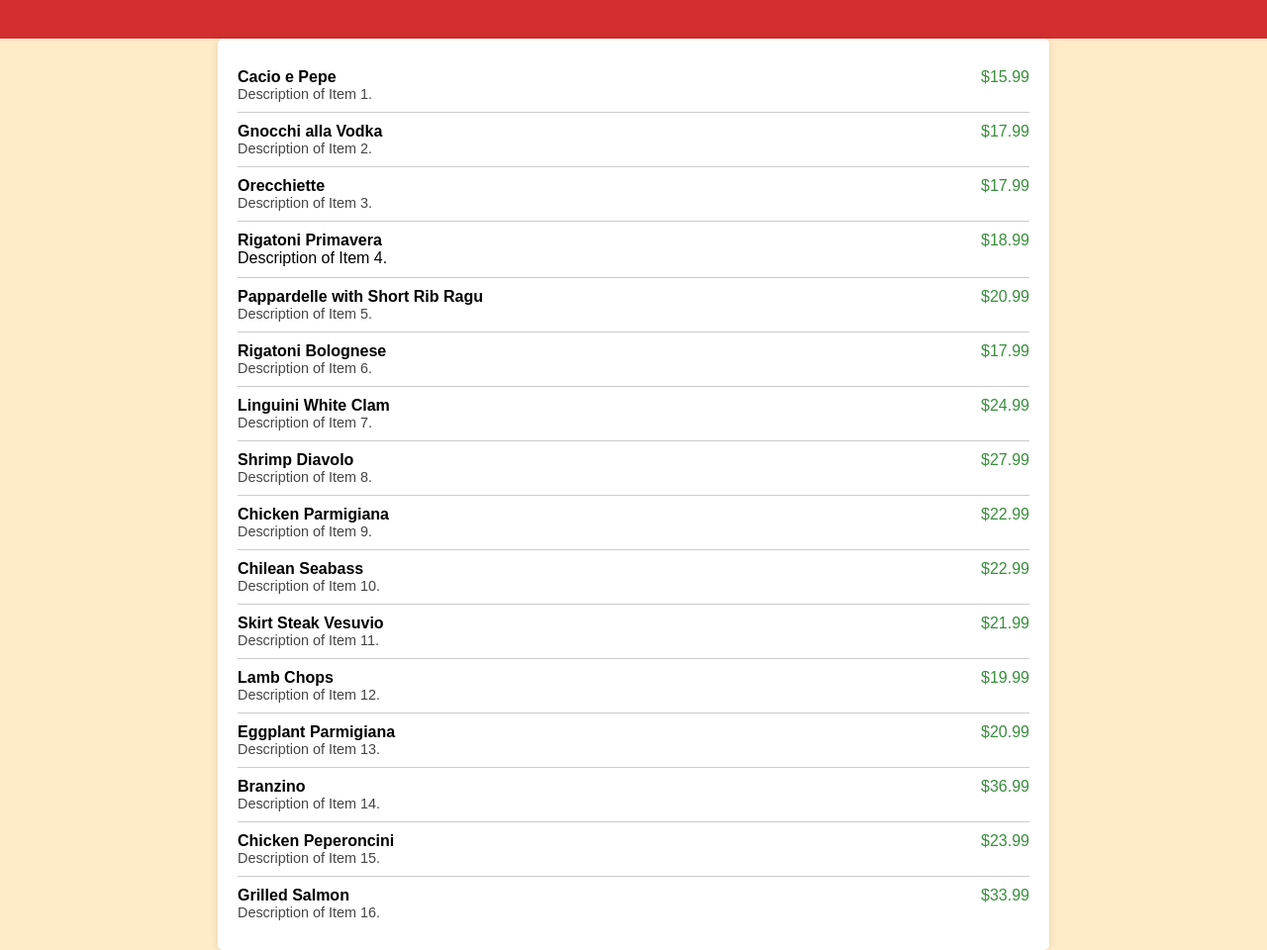
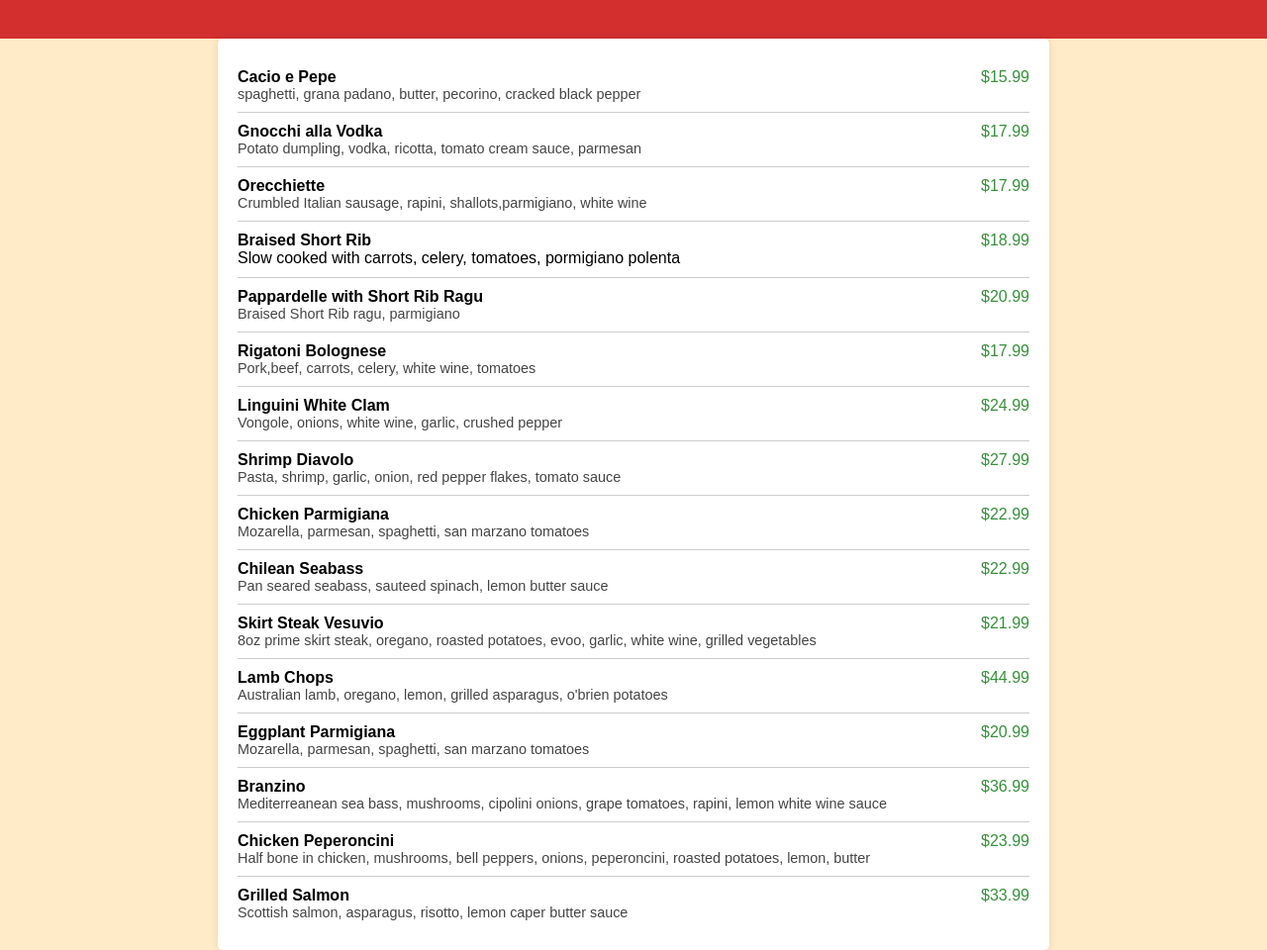
Before and after one commit to oortiz22/oortiz22.github.io, a plain HTML site: page index.html in a window 1280 px wide. Shown: the part 81-1041 px from the top of the page at 99% size. Drawn offline with Linux system fonts and the light colour scheme.

Commit message:
Menu Items- Price/ Descriptions- Update index.html

```diff
--- a/index.html
+++ b/index.html
@@ -71,112 +71,112 @@
         <div class="menu-item">
             <div class="menu-item-info">
                 <div class="menu-item-name" onclick="toggleDescription(this)">Cacio e Pepe</div>
-                <div class="menu-item-description">Description of Item 1.</div>
+                <div class="menu-item-description">spaghetti, grana padano, butter, pecorino, cracked black pepper</div>
             </div>
             <div class="menu-item-price">$15.99</div>
         </div>
         <div class="menu-item">
             <div class="menu-item-info">
                 <div class="menu-item-name" onclick="toggleDescription(this)">Gnocchi alla Vodka</div>
-                <div class="menu-item-description">Description of Item 2.</div>
+                <div class="menu-item-description">Potato dumpling, vodka, ricotta, tomato cream sauce, parmesan</div>
             </div>
             <div class="menu-item-price">$17.99</div>
         </div>
         <div class="menu-item">
             <div class="menu-item-info">
                 <div class="menu-item-name" onclick="toggleDescription(this)">Orecchiette</div>
-                <div class="menu-item-description">Description of Item 3.</div>
+                <div class="menu-item-description">Crumbled Italian sausage, rapini, shallots,parmigiano, white wine</div>
             </div>
             <div class="menu-item-price">$17.99</div>
         </div>
         <div class="menu-item">
             <div class="menu-item-info">
-                <div class="menu-item-name" onclick="toggleDescription(this)">Rigatoni Primavera</div>
-                <div class "menu-item-description">Description of Item 4.</div>
+                <div class="menu-item-name" onclick="toggleDescription(this)">Braised Short Rib</div>
+                <div class "menu-item-description">Slow cooked with carrots, celery, tomatoes, pormigiano polenta</div>
             </div>
             <div class="menu-item-price">$18.99</div>
         </div>
         <div class="menu-item">
             <div class="menu-item-info">
                 <div class="menu-item-name" onclick="toggleDescription(this)">Pappardelle with Short Rib Ragu</div>
-                <div class="menu-item-description">Description of Item 5.</div>
+                <div class="menu-item-description">Braised Short Rib ragu, parmigiano</div>
             </div>
             <div class="menu-item-price">$20.99</div>
         </div>
         <div class="menu-item">
             <div class="menu-item-info">
                 <div class="menu-item-name" onclick="toggleDescription(this)">Rigatoni Bolognese</div>
-                <div class="menu-item-description">Description of Item 6.</div>
+                <div class="menu-item-description">Pork,beef, carrots, celery, white wine, tomatoes</div>
             </div>
             <div class="menu-item-price">$17.99</div>
         </div>
         <div class="menu-item">
             <div class="menu-item-info">
                 <div class="menu-item-name" onclick="toggleDescription(this)">Linguini White Clam</div>
-                <div class="menu-item-description">Description of Item 7.</div>
+                <div class="menu-item-description">Vongole, onions, white wine, garlic, crushed pepper</div>
             </div>
             <div class="menu-item-price">$24.99</div>
         </div>
         <div class="menu-item">
             <div class="menu-item-info">
                 <div class="menu-item-name" onclick="toggleDescription(this)">Shrimp Diavolo</div>
-                <div class="menu-item-description">Description of Item 8.</div>
+                <div class="menu-item-description">Pasta, shrimp, garlic, onion, red pepper flakes, tomato sauce</div>
             </div>
             <div class="menu-item-price">$27.99</div>
         </div>
         <div class="menu-item">
             <div class="menu-item-info">
                 <div class="menu-item-name" onclick="toggleDescription(this)">Chicken Parmigiana</div>
-                <div class="menu-item-description">Description of Item 9.</div>
+                <div class="menu-item-description">Mozarella, parmesan, spaghetti, san marzano tomatoes</div>
             </div>
             <div class="menu-item-price">$22.99</div>
         </div>
         <div class="menu-item">
             <div class="menu-item-info">
                 <div class="menu-item-name" onclick="toggleDescription(this)">Chilean Seabass</div>
-                <div class="menu-item-description">Description of Item 10.</div>
+                <div class="menu-item-description">Pan seared seabass, sauteed spinach, lemon butter sauce</div>
             </div>
             <div class="menu-item-price">$22.99</div>
         </div>
         <div class="menu-item">
             <div class="menu-item-info">
                 <div class="menu-item-name" onclick="toggleDescription(this)">Skirt Steak Vesuvio</div>
-                <div class="menu-item-description">Description of Item 11.</div>
+                <div class="menu-item-description">8oz prime skirt steak, oregano, roasted potatoes, evoo, garlic, white wine, grilled vegetables</div>
             </div>
             <div class="menu-item-price">$21.99</div>
         </div>
         <div class="menu-item">
             <div class="menu-item-info">
                 <div class="menu-item-name" onclick="toggleDescription(this)">Lamb Chops</div>
-                <div class="menu-item-description">Description of Item 12.</div>
+                <div class="menu-item-description">Australian lamb, oregano, lemon, grilled asparagus, o'brien potatoes</div>
             </div>
-            <div class="menu-item-price">$19.99</div>
+            <div class="menu-item-price">$44.99</div>
         </div>
         <div class="menu-item">
             <div class="menu-item-info">
                 <div class="menu-item-name" onclick="toggleDescription(this)">Eggplant Parmigiana</div>
-                <div class="menu-item-description">Description of Item 13.</div>
+                <div class="menu-item-description">Mozarella, parmesan, spaghetti, san marzano tomatoes</div>
             </div>
             <div class="menu-item-price">$20.99</div>
         </div>
         <div class="menu-item">
             <div class="menu-item-info">
                 <div class="menu-item-name" onclick="toggleDescription(this)">Branzino</div>
-                <div class="menu-item-description">Description of Item 14.</div>
+                <div class="menu-item-description">Mediterreanean sea bass, mushrooms, cipolini onions, grape tomatoes, rapini, lemon white wine sauce</div>
             </div>
             <div class="menu-item-price">$36.99</div>
         </div>
         <div class="menu-item">
             <div class="menu-item-info">
                 <div class="menu-item-name" onclick="toggleDescription(this)">Chicken Peperoncini</div>
-                <div class="menu-item-description">Description of Item 15.</div>
+                <div class="menu-item-description">Half bone in chicken, mushrooms, bell peppers, onions, peperoncini, roasted potatoes, lemon, butter</div>
             </div>
             <div class="menu-item-price">$23.99</div>
         </div>
         <div class="menu-item">
             <div class="menu-item-info">
                 <div class="menu-item-name" onclick="toggleDescription(this)">Grilled Salmon</div>
-                <div class="menu-item-description">Description of Item 16.</div>
+                <div class="menu-item-description">Scottish salmon, asparagus, risotto, lemon caper butter sauce</div>
             </div>
             <div class="menu-item-price">$33.99</div>
         </div>
```
